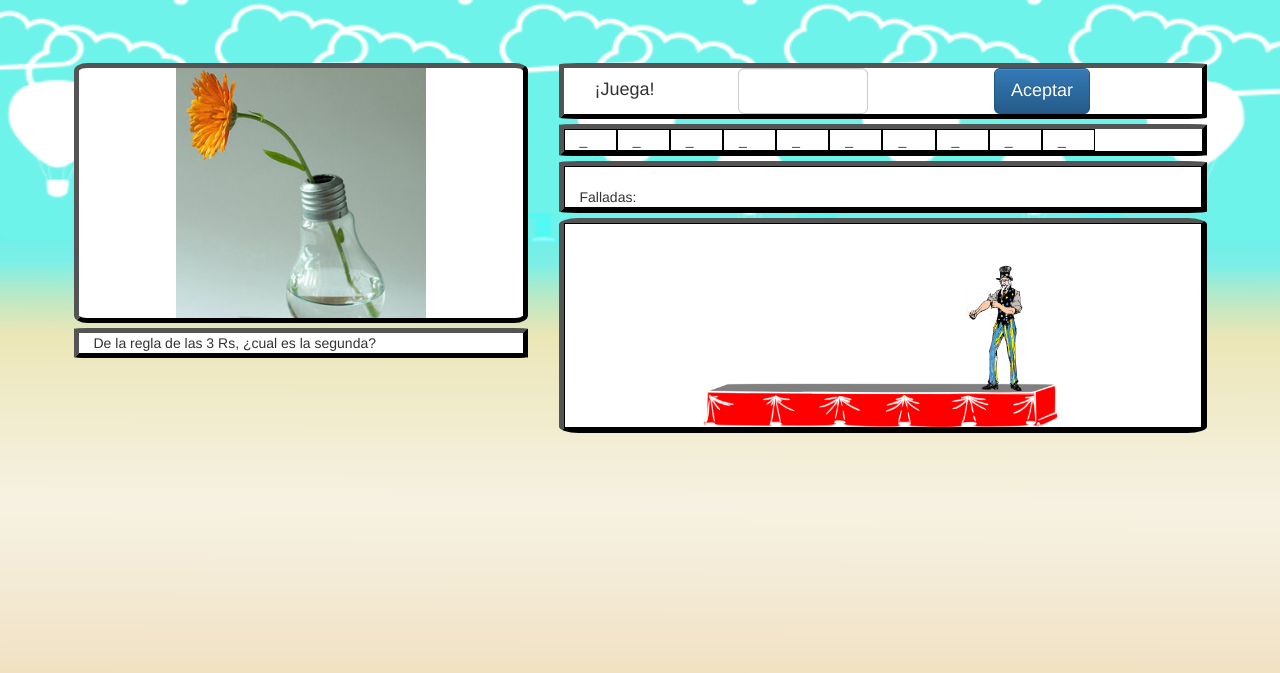
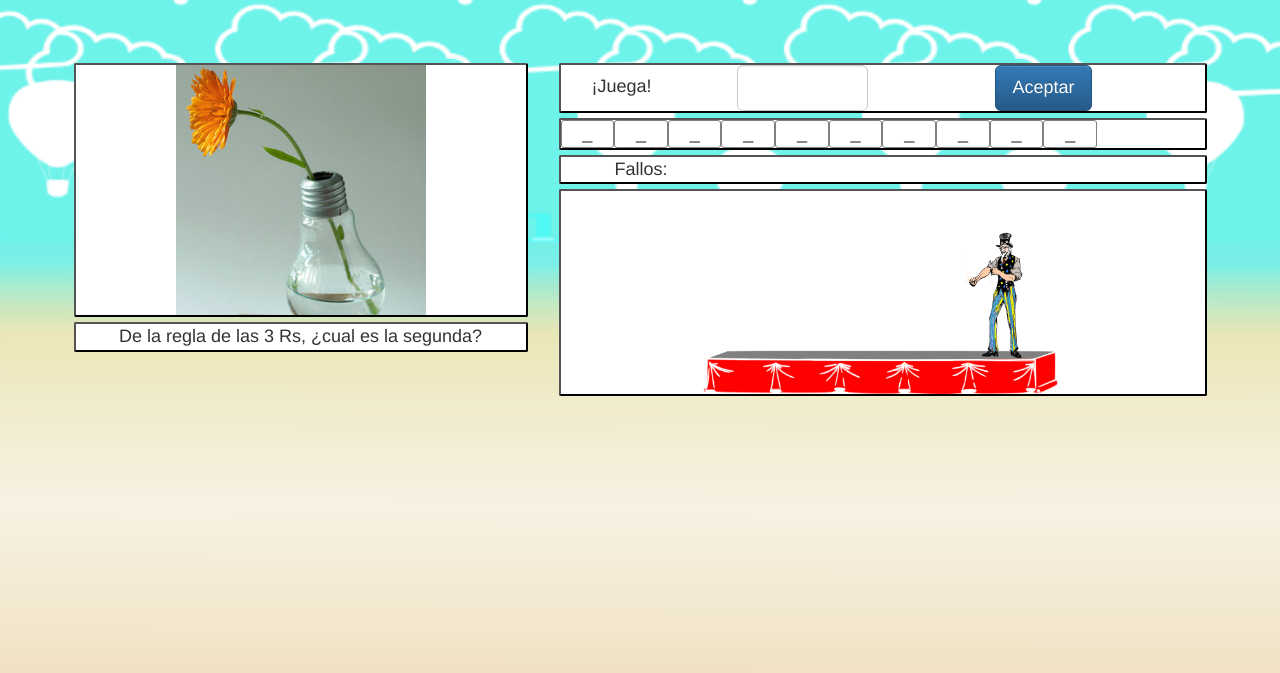
Before and after one commit to iesbalmis2bactic2/ahorcado16-17, a PHP site: page / in a window 1280 px wide. Shown: the top 673 px of the page. Run offline with PHP 8.4, Linux system fonts and the light colour scheme.

Commit message:
Juanjo Formulario Bootstrap

```diff
--- a/datosPartida.php
+++ b/datosPartida.php
@@ -30,7 +30,7 @@ function EstableceDatosPartida() {
         "./imagenes/imgJPG/reutilizar.jpg",
         "./imagenes/imgJPG/reducir.jpg",
         "./imagenes/imgJPG/reciclar.jpg",
-        "./imagenes/imgJPG/ecologia.jpg",
+        "./imagenes/imgJPG/ecologia.jpg", // NO ESTA LA IMAGEN.
         "./imagenes/imgJPG/contenedores.jpg",
         "./imagenes/imgJPG/contenedores.jpg",
         "./imagenes/imgJPG/contenedores.jpg",
--- a/definition.php
+++ b/definition.php
@@ -3,12 +3,12 @@ function MuestraDefinicion($definicion, $imagen)
 {
 ?>
     <div class="row filas">
-        <div class="col-lg-12 col-md-12 col-sm-12 col-xs-12">
+        <div class="col-lg-12 col-md-12 col-sm-12 col-xs-12 texto">
             <img width ="250px" class="center-block" src ="<?php echo $imagen ?>" />
         </div>
     </div>
     <div class="row filas ">
-        <div class="col-lg-12 col-md-12 col-sm-12 col-xs-12">
+        <div class="col-lg-12 col-md-12 col-sm-12 col-xs-12 texto">
             <?php echo $definicion ?>
         </div>
     </div>
--- a/fallos.php
+++ b/fallos.php
@@ -3,15 +3,18 @@ function MostrarFallos($letrasFalladas)
 {
 ?>
 <div class="row filas">
-    <div class="col-lg-12 col-md-12 col-sm-12 col-xs-12 columnas">  <br/>
+    <div class="col-lg-3 col-md-3 col-sm-3 col-xs-3 texto">
+        Fallos:
+    </div>
 <?php
-        echo "Falladas: ";
-    for ($index = 0; $index < count($letrasFalladas); $index++) {
-        $letra = $letrasFalladas[$index];
-        echo "{$letra}, ";
-    }
+        for ($index = 0; $index < count($letrasFalladas); $index++)
+        {
+            echo '<div class="col-lg-1 col-md-1 col-sm-1 col-xs-1 letra texto fallo">';
+            $letra = $letrasFalladas[$index];
+            echo "{$letra}";
+            echo '</div>';
+        }
 ?>
-    </div>
 </div>
 <?php
 }
--- a/imagenesFallos.php
+++ b/imagenesFallos.php
@@ -3,7 +3,7 @@ function MuestraImagenesFallos($letrasFalladas)
 {
 ?>
  <div class="row filas">
-    <div class="col-lg-12 col-md-12 col-sm-12 col-xs-12 columnas">
+    <div class="col-lg-12 col-md-12 col-sm-12 col-xs-12">
 <?php
         $numero = count($letrasFalladas) + 1;
         $rutaImagenFallo = "./imagenes/fallos/buenas/imag{$numero}.png";
--- a/palabra.php
+++ b/palabra.php
@@ -10,7 +10,7 @@ function MostrarPalabra($palabra, $letrasAcertadas)
         if (array_search($letra, $letrasAcertadas) === false)
         {
 ?>
-             <div class="col-lg-1 col-md-1 col-sm-1 col-xs-1 columnas">
+             <div class="col-lg-1 col-md-1 col-sm-1 col-xs-1 letra texto">
 <?php
             echo "_";
 ?>
@@ -18,7 +18,7 @@ function MostrarPalabra($palabra, $letrasAcertadas)
 <?php
         } else {
 ?>
-             <div class="col-lg-1 col-md-1 col-sm-1 col-xs-1 columnas">
+             <div class="col-lg-1 col-md-1 col-sm-1 col-xs-1 letra texto">
                 <?php echo $letra; ?>
              </div>
  <?php
--- a/public_html/css/main.css
+++ b/public_html/css/main.css
@@ -5,17 +5,26 @@ a, a:hover {
 
 .filas{
     background-color: white;
-    border: outset activeborder 5px;
+    border: outset activeborder 2px;
     margin-top: 5px;
     margin-bottom: 5px;
     margin-right: 0.5px;
     margin-left: 0.5px;
-    border-radius:3%;
+    border-radius: 2px;
 }
-.columnas{
+.letra{
     background-color: white;
-    border: solid black 1px;
-    border-radius: 0%;
+    border: solid gray 1px;
+    border-radius: 3px;
+}
+.texto
+{
+    text-align: center;
+    font-size: large;
+}
+.fallo
+{
+    color: red;
 }
 .contorno{
     background-color: white;
@@ -27,6 +36,7 @@ a, a:hover {
 
 
 }
+
 #boton {
     margin-top: 197px;
     margin-left: 60px;
@@ -36,11 +46,11 @@ a, a:hover {
     font-size: 40px;
     padding: 10px;
 }
+
 .a{
     color: black;
     text-decoration: black;
 }
-
 
 #Ganaste{
     margin-top:50px;
@@ -57,17 +67,16 @@ a, a:hover {
     border-radius: 40%;
     text-align: center;
     background-color: white;
+}
 
-}
 .imgFondoGanar {
-
     background: url("../../imagenes/victoria/juanlu/victoria.png") no-repeat center center fixed;
       -webkit-background-size: cover;
       -moz-background-size: cover;
       -o-background-size: cover;
        background-size: cover;
+}
 
-}
 .imgFondo{
     background: url("../../imagenes/web/mainpage/fondofinaldegradado.png") no-repeat center center fixed;
     -webkit-background-size: cover;
@@ -75,6 +84,7 @@ a, a:hover {
     -o-background-size: cover;
      background-size: cover;
  }
+
 .imagenfondo{
     background: url("../../imagenes/web/mainpage/primera pagina playa web/drawing.png") no-repeat center center fixed;
       -webkit-background-size: cover;
```
Lines whose indentation alone changed are shown as unchanged.
